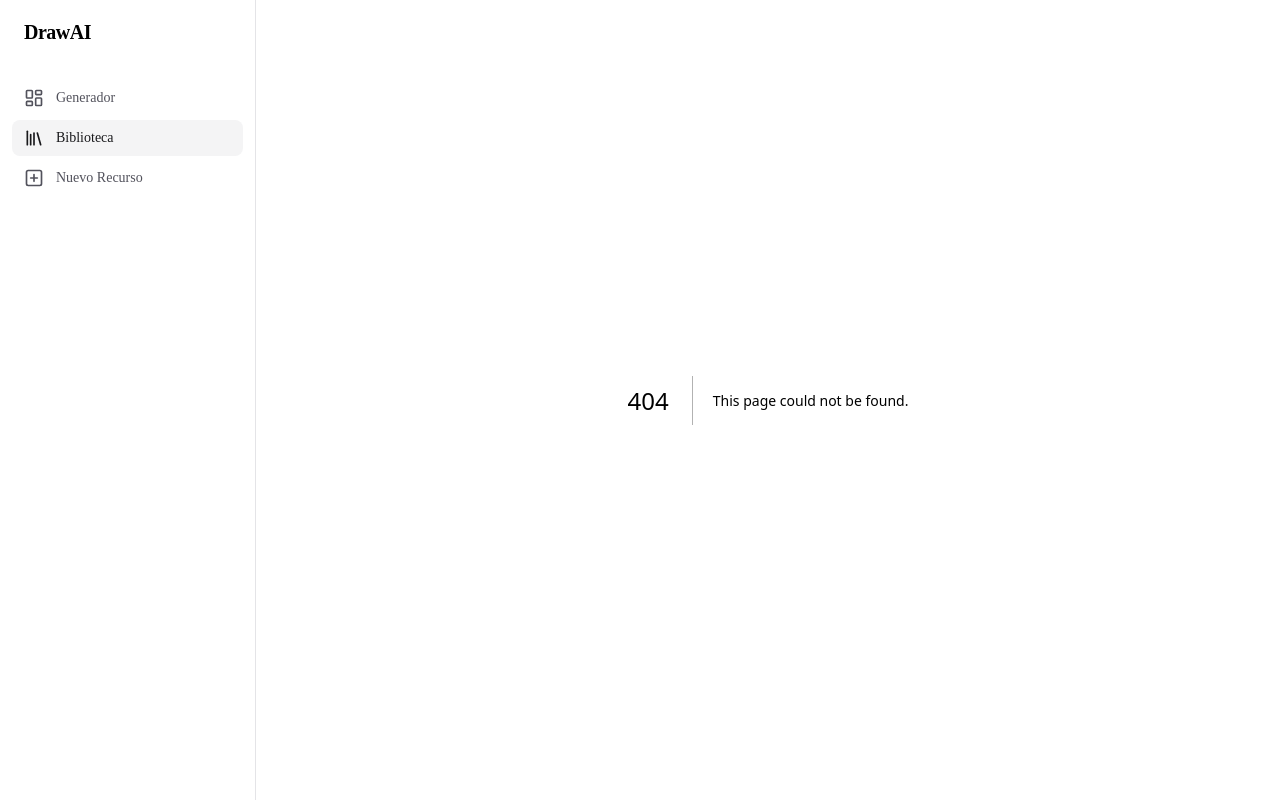
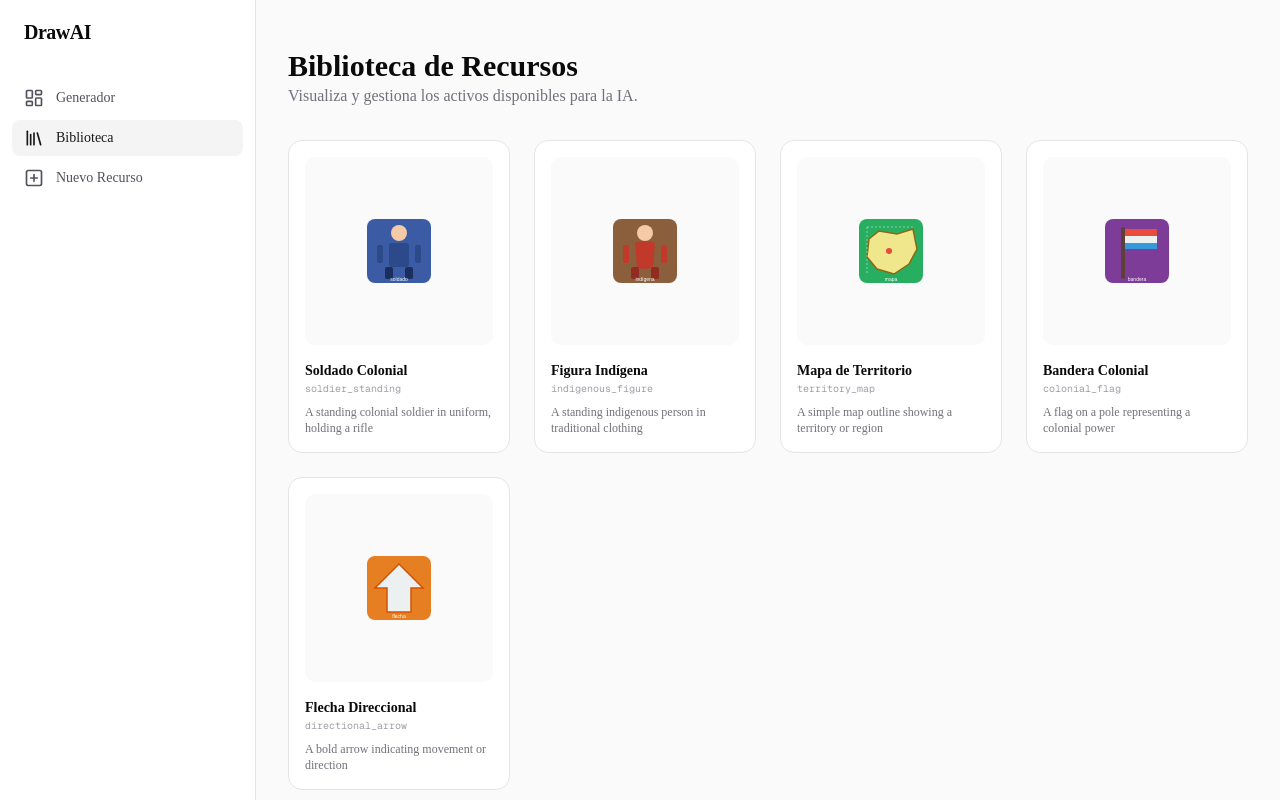
Before and after one commit to borjamrd/drawai, a Next.js app: page /recursos in a window 1280 px wide. Before the commit this address had no page. Built offline with nearby package versions, Linux system fonts and the light colour scheme.

Commit message:
feat: add resource library gallery

```diff
--- /dev/null
+++ b/app/recursos/page.tsx
@@ -0,0 +1,27 @@
+import { SVG_LIBRARY } from '@/lib/svg-library'
+
+export default function RecursosPage() {
+  return (
+    <div className="py-12 px-8">
+      <div className="max-w-6xl mx-auto space-y-8">
+        <header>
+          <h1 className="text-3xl font-bold">Biblioteca de Recursos</h1>
+          <p className="text-zinc-500">Visualiza y gestiona los activos disponibles para la IA.</p>
+        </header>
+
+        <div className="grid grid-cols-1 sm:grid-cols-2 md:grid-cols-3 lg:grid-cols-4 gap-6">
+          {SVG_LIBRARY.map((asset) => (
+            <div key={asset.id} className="group rounded-xl border border-zinc-200 bg-white p-4 transition-all hover:shadow-md dark:border-zinc-800 dark:bg-zinc-900">
+              <div className="aspect-square relative mb-4 rounded-lg bg-zinc-50 flex items-center justify-center p-6 dark:bg-zinc-950">
+                <img src={asset.svgPath} alt={asset.label} className="max-h-full max-w-full object-contain" />
+              </div>
+              <h3 className="font-semibold text-sm">{asset.label}</h3>
+              <code className="text-[10px] text-zinc-400 block mb-2">{asset.id}</code>
+              <p className="text-xs text-zinc-500 line-clamp-2">{asset.description}</p>
+            </div>
+          ))}
+        </div>
+      </div>
+    </div>
+  )
+}
```
